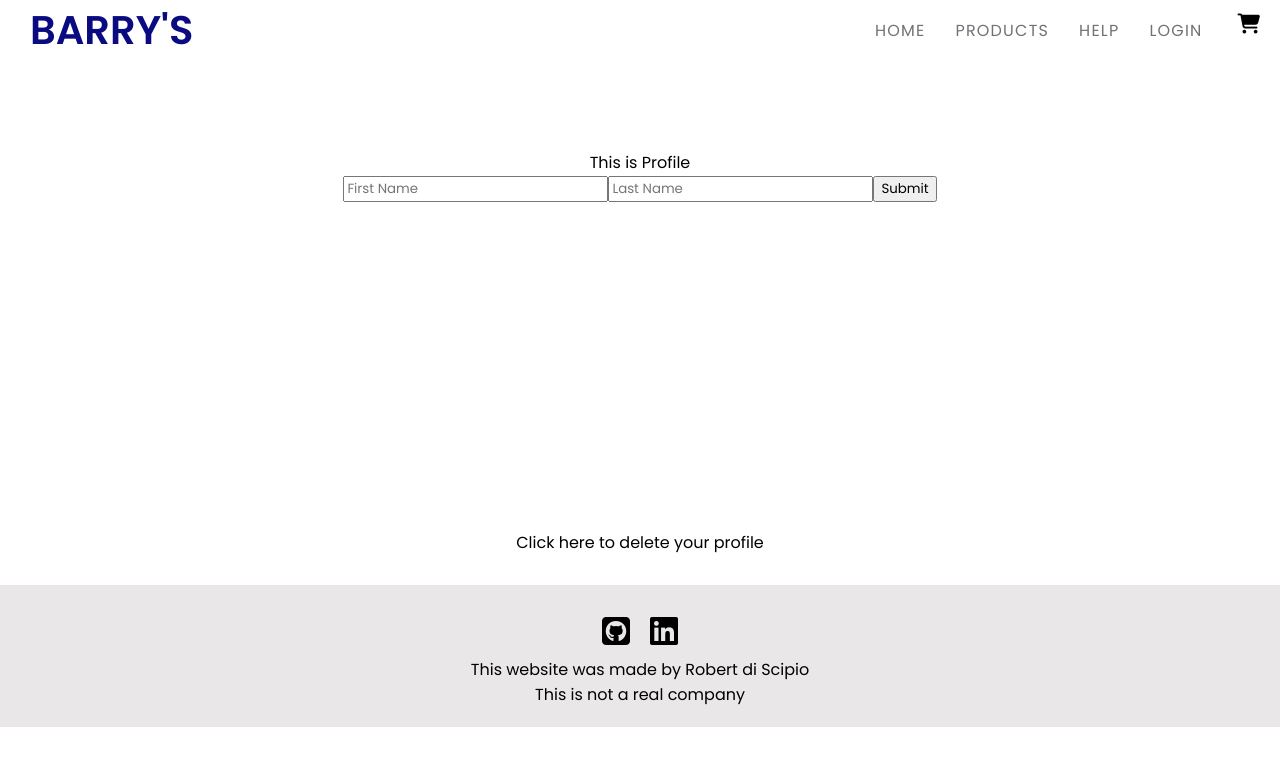
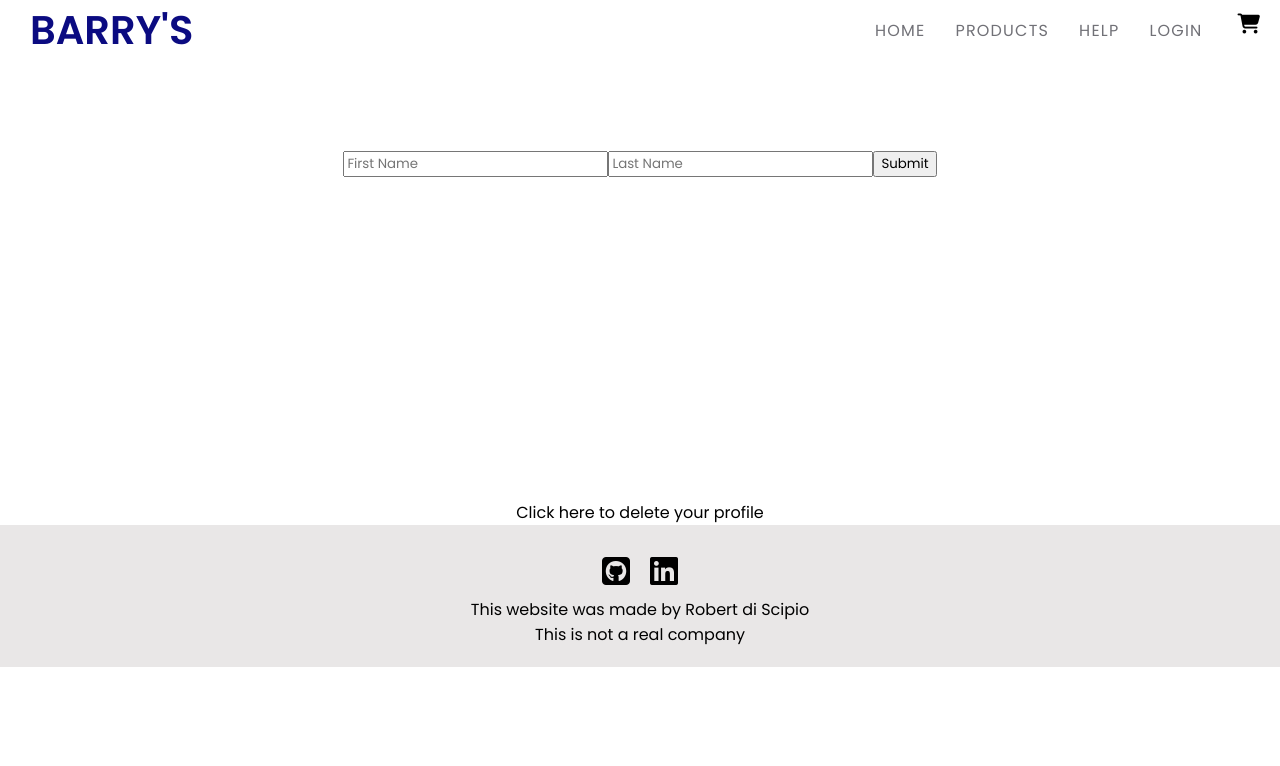
Before and after one commit to radiscipio/Project-4, a React (Create React App) app in the folder client/: page /Profile in a window 1280 px wide. Shown: the top 766 px of the page. Built offline with nearby package versions, Linux system fonts and the light colour scheme; no server answers.

Commit message:
Delete finished

```diff
--- a/client/src/App.js
+++ b/client/src/App.js
@@ -30,7 +30,6 @@ class App extends React.Component {
     authFormLogin: {
       email: "",
       password: "",
-
     },
     authFormRegister: {
       email: "",
@@ -80,18 +79,19 @@ class App extends React.Component {
   };
 
   updateUserInfo = async (e) => {
-    e.preventDefault
+    e.preventDefault();
     await updateUser(this.state.currentUser.id, this.state.updateInfo);
-    this.setState({ updateInfo })
+    this.setState({ updateInfo : updateUser })
   };
 
-  destroyUser = async (id) => {
-    debugger
+  destroyUser = async (e) => {
+    e.preventDefault();
     await destroyUser(this.state.currentUser.id);
     this.setState(prevState => ({
       ...prevState
     }))
-    this.props.history.push('/Home')
+    this.props.history.push('/Login')
+    this.handleLogout(e);
   };
 
   /////////////////////////
@@ -144,6 +144,7 @@ class App extends React.Component {
 
           <Route path='/Profile' render={(props) => (
             <Profile
+              currentUser={this.state.currentUser}
               handleChange={this.handleChange}
               returningUser={this.props.authFormLogin}
               newUser={this.props.authFormRegister}
--- a/client/src/components/Profile/Profile.jsx
+++ b/client/src/components/Profile/Profile.jsx
@@ -1,11 +1,16 @@
 import React from 'react'
 import './profile.css'
+import { Link } from 'react-router-dom'
 
 function Profile(props) {
+  console.log('this is props', props)
   return (
     <div>
       <div className='profile-container'>
-        This is Profile
+        <div>
+          <div>{props.currentUser && props.currentUser.email}</div>
+        </div>
+        <div className='name-container'>
           <form onSubmit={props.updateUserInfo}>
             <input
               type='text'
@@ -24,7 +29,8 @@ function Profile(props) {
             <button>Submit</button>
           </form>
         </div>
-      <div className='delete' onClick={props.destroyUser}>Click here to delete your profile</div>
+      </div>
+      <a className='delete' onClick={props.destroyUser}>Click here to delete your profile</a>
     </div>
 
   )
```
Lines whose indentation alone changed are shown as unchanged.
